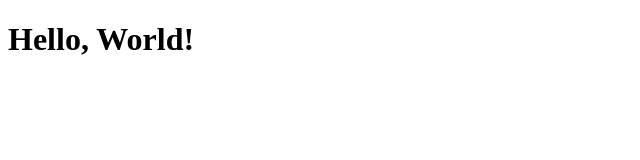
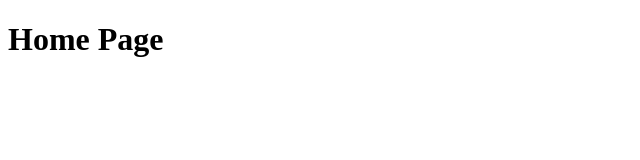
Before and after one commit to stevenissleepy/BookStore-Frontend, a React (Vite) app: page / in a window 1280 px wide. Shown: the top 160 px of the page, without its empty margins (0-640 px from the left). Built offline with nearby package versions, Linux system fonts and the light colour scheme.

Commit message:
feat: add router

```diff
--- a/index.html
+++ b/index.html
@@ -1,4 +1,4 @@
-<!doctype html>
+<!DOCTYPE html>
 <html lang="en">
   <head>
     <meta charset="UTF-8" />
--- a/src/App.jsx
+++ b/src/App.jsx
@@ -1,9 +1,7 @@
+import AppRouter from "./components/router"
 
 function App() {
-
-  return (
-    <h1>Hello, World!</h1>
-  )
+  return <AppRouter />
 }
 
 export default App
--- /dev/null
+++ b/src/components/router.jsx
@@ -0,0 +1,25 @@
+import { BrowserRouter, Route, Routes } from "react-router-dom"
+
+import HomePage from "../pages/home"
+
+function AppRouter() {
+  return (
+    <BrowserRouter>
+      <Routes>
+        <Route index element={<HomePage />} />
+        {/* <Route path="/login" element={<LoginPage />} />
+            <Route path="/book/:id" element={<BookPage />} />
+            <Route path="/cart" element={<CartPage />} />
+            <Route path="/order" element={<OrderPage />} />
+            <Route path="/rank" element={<RankPage />} />
+            <Route path="/course" element={<CoursePage />} />
+            <Route path="/profile" element={<ProfilePage />} />
+            <Route path="/profile/:id" element={<OtherUserProfilePage />} />
+            <Route path="/api-docs" element={<ApiPage />} /> */}
+        <Route path="/*" element={<HomePage />} />
+      </Routes>
+    </BrowserRouter>
+  )
+}
+
+export default AppRouter
--- /dev/null
+++ b/src/pages/home.jsx
@@ -0,0 +1,5 @@
+function HomePage() {
+  return <h1>Home Page</h1>
+}
+
+export default HomePage
```
Also changed, not shown: src/main.jsx (+5 -5 lines).
